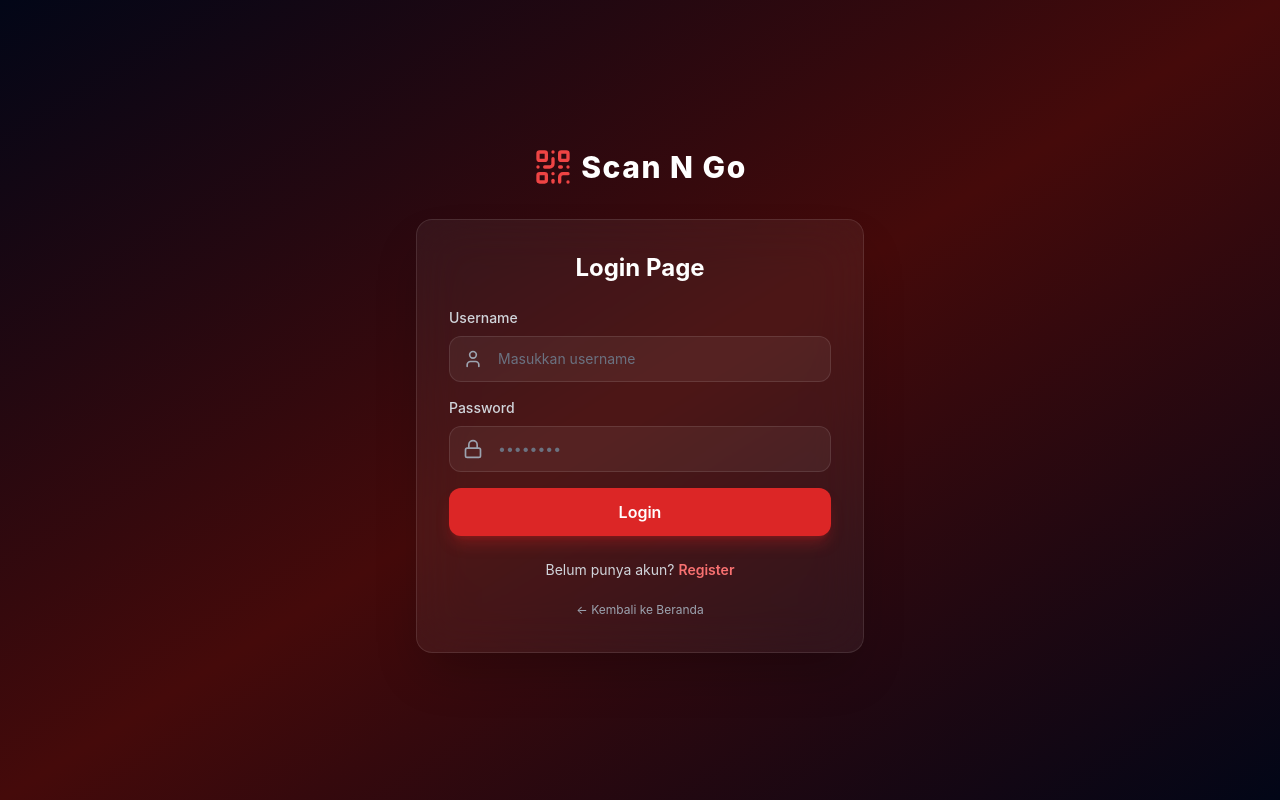
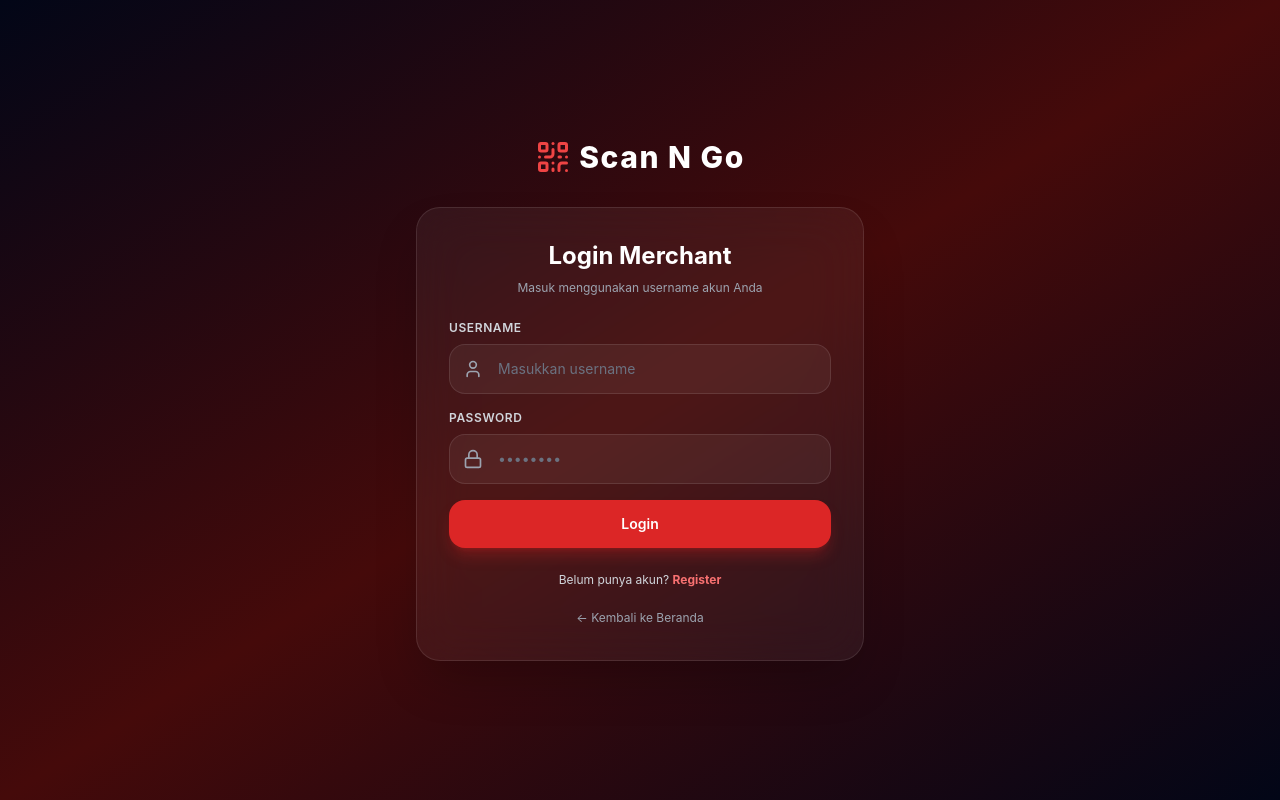
Before and after one commit to ofcdigisphere-labs/tnsmiley, a React (Vite) app in the folder frontend/: page /login in a window 1280 px wide. Built offline with nearby package versions, Linux system fonts and the light colour scheme; no server answers.

Commit message:
LoginPage.jsx

```diff
--- a/frontend/src/pages/LoginPage.jsx
+++ b/frontend/src/pages/LoginPage.jsx
@@ -22,6 +22,7 @@ const LoginPage = () => {
       const response = await axios.post(`${API_URL}/api/auth/login`, formData);
 
       if (response.data.success) {
+        // Save user data to localStorage
         localStorage.setItem('user', JSON.stringify(response.data.data));
         toast.success('Login berhasil!');
         navigate('/dashboard');
@@ -38,19 +39,20 @@ const LoginPage = () => {
       <div className="max-w-md w-full">
         {/* Logo */}
         <div className="flex items-center justify-center gap-2 mb-6 md:mb-8 cursor-pointer" onClick={() => navigate('/')}>
-          <QrCode className="w-8 h-8 md:w-10 md:h-10 text-red-500" />
+          <QrCode className="w-9 h-9 text-red-500" />
           <h1 className="text-2xl md:text-3xl font-extrabold tracking-wider text-white">Scan N Go</h1>
         </div>
 
         {/* Login Card */}
-        <div className="bg-white/5 backdrop-blur-xl border border-white/10 rounded-2xl p-6 md:p-8 shadow-2xl">
-          <h2 className="text-xl md:text-2xl font-bold text-white mb-6 text-center">
-            Login Page
+        <div className="bg-white/5 backdrop-blur-xl border border-white/10 rounded-3xl p-6 md:p-8 shadow-2xl">
+          <h2 className="text-xl md:text-2xl font-bold text-white mb-2 text-center">
+            Login Merchant
           </h2>
+          <p className="text-xs text-gray-400 text-center mb-6">Masuk menggunakan username akun Anda</p>
 
           <form onSubmit={handleSubmit} className="space-y-4">
             <div>
-              <label className="block text-sm font-medium text-gray-300 mb-2">Username</label>
+              <label className="block text-xs font-semibold uppercase tracking-wider text-gray-300 mb-2">Username</label>
               <div className="relative">
                 <User className="absolute left-3.5 top-1/2 transform -translate-y-1/2 w-5 h-5 text-gray-400" />
                 <input
@@ -58,14 +60,14 @@ const LoginPage = () => {
                   value={formData.username}
                   onChange={(e) => setFormData({ ...formData, username: e.target.value })}
                   placeholder="Masukkan username"
-                  className="w-full bg-white/5 border border-white/10 rounded-xl pl-12 pr-4 py-3 text-white placeholder-gray-500 focus:outline-none focus:ring-2 focus:ring-red-500 transition text-sm"
+                  className="w-full bg-white/5 border border-white/10 rounded-2xl pl-12 pr-4 py-3.5 text-white placeholder-gray-500 focus:outline-none focus:ring-2 focus:ring-red-500 transition text-sm"
                   required
                 />
               </div>
             </div>
 
             <div>
-              <label className="block text-sm font-medium text-gray-300 mb-2">Password</label>
+              <label className="block text-xs font-semibold uppercase tracking-wider text-gray-300 mb-2">Password</label>
               <div className="relative">
                 <Lock className="absolute left-3.5 top-1/2 transform -translate-y-1/2 w-5 h-5 text-gray-400" />
                 <input
@@ -73,7 +75,7 @@ const LoginPage = () => {
                   value={formData.password}
                   onChange={(e) => setFormData({ ...formData, password: e.target.value })}
                   placeholder="••••••••"
-                  className="w-full bg-white/5 border border-white/10 rounded-xl pl-12 pr-4 py-3 text-white placeholder-gray-500 focus:outline-none focus:ring-2 focus:ring-red-500 transition text-sm"
+                  className="w-full bg-white/5 border border-white/10 rounded-2xl pl-12 pr-4 py-3.5 text-white placeholder-gray-500 focus:outline-none focus:ring-2 focus:ring-red-500 transition text-sm"
                   required
                 />
               </div>
@@ -82,7 +84,7 @@ const LoginPage = () => {
             <button
               type="submit"
               disabled={loading}
-              className="w-full bg-red-600 hover:bg-red-700 active:scale-[0.98] text-white font-semibold py-3 rounded-xl transition shadow-lg shadow-red-600/30 disabled:opacity-50 flex items-center justify-center gap-2 mt-2"
+              className="w-full bg-red-600 hover:bg-red-700 active:scale-98 text-white font-semibold py-3.5 rounded-2xl transition shadow-lg shadow-red-600/30 disabled:opacity-50 flex items-center justify-center gap-2 text-sm mt-2"
             >
               {loading ? (
                 <>
@@ -95,17 +97,17 @@ const LoginPage = () => {
             </button>
           </form>
 
-          <div className="mt-6 text-center text-sm">
-            <p className="text-gray-300">
+          <div className="mt-6 text-center">
+            <p className="text-xs text-gray-300">
               Belum punya akun?{' '}
-              <Link to="https://wa.me/62895412898210" className="text-red-400 hover:text-red-300 font-semibold transition">
+              <Link to="/register" className="text-red-400 hover:text-red-300 font-bold transition">
                 Register
               </Link>
             </p>
           </div>
 
           <div className="mt-4 text-center">
-            <Link to="/" className="text-gray-400 hover:text-gray-300 text-xs transition">
+            <Link to="/" className="text-xs text-gray-400 hover:text-gray-200 transition">
               ← Kembali ke Beranda
             </Link>
           </div>
```
